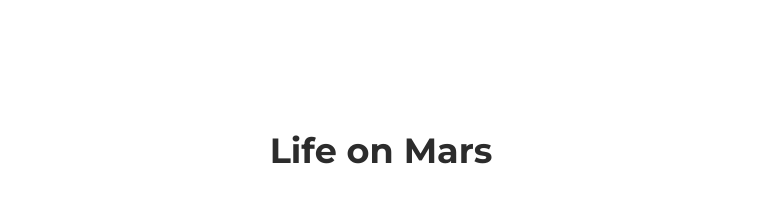
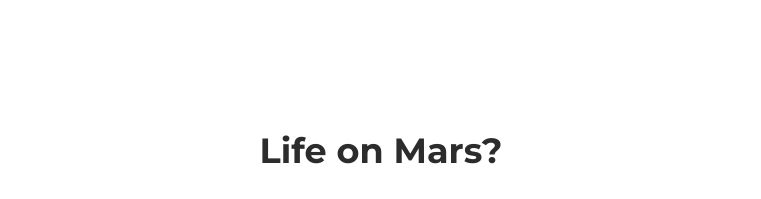
Before and after one commit to stephensolis/life-on-mars, a plain HTML site: page docs/index.html in a window 1280 px wide. Shown: the top 199 px of the page, without its empty margins (259-1020 px from the left). Drawn offline with nearby package versions, Linux system fonts and the light colour scheme.

Commit message:
add question mark in title

```diff
--- a/docs/index.html
+++ b/docs/index.html
@@ -35,7 +35,7 @@
 <body class="profile-page sidebar-collapse">
     <div class="section">
       <div class="container">
-        <h2 class="title">Life on Mars</h2>
+        <h2 class="title">Life on Mars?</h2>
         <h5 class="description mb-3"><i>Is there life on Mars?</i></h5>
         <h5 class="description mb-3">David Bowie was not the only human to have ever wondered about the existence of life on the red planet. Regardless of whether it’s possible or not, how might we imagine human civilization on Mars?</h5>
 
```
